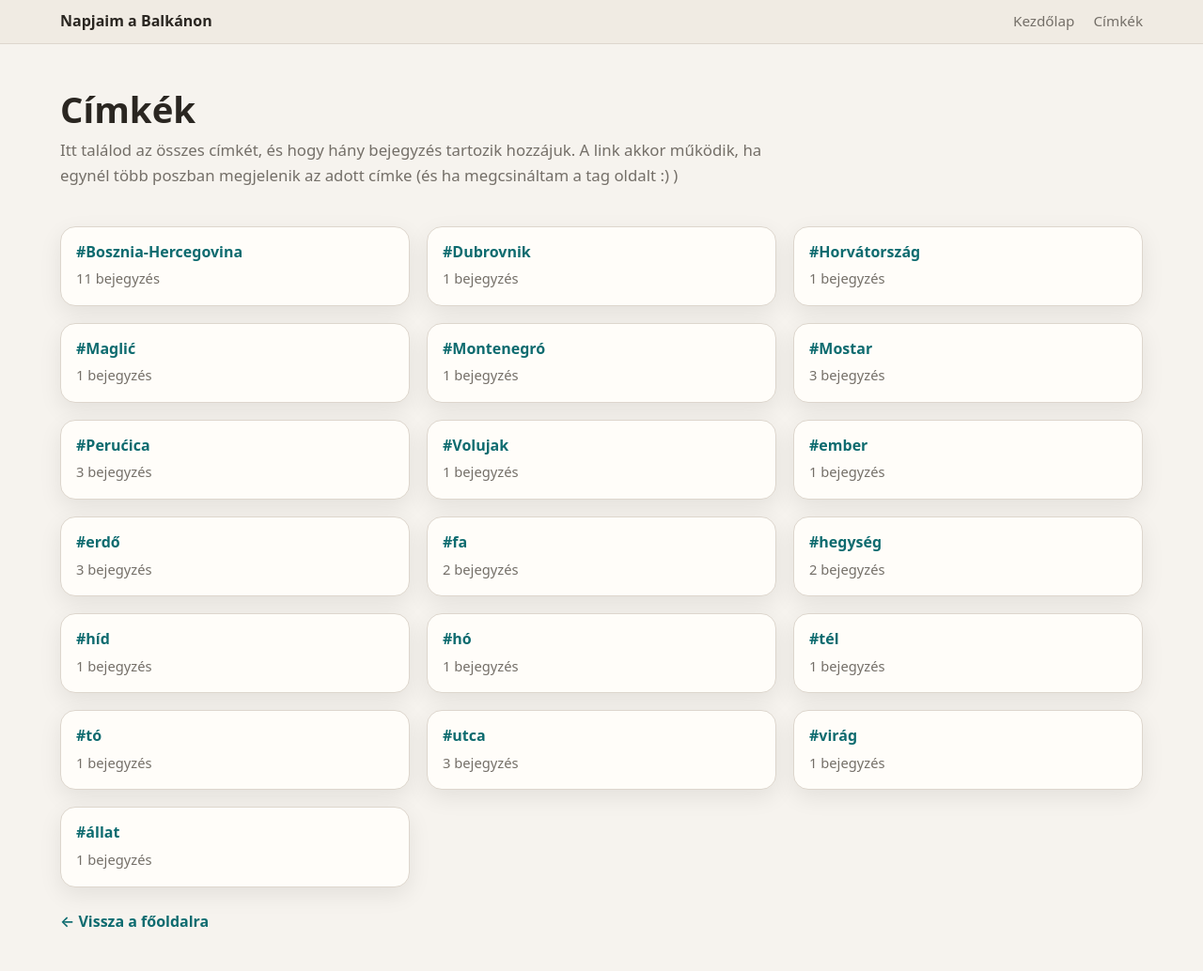
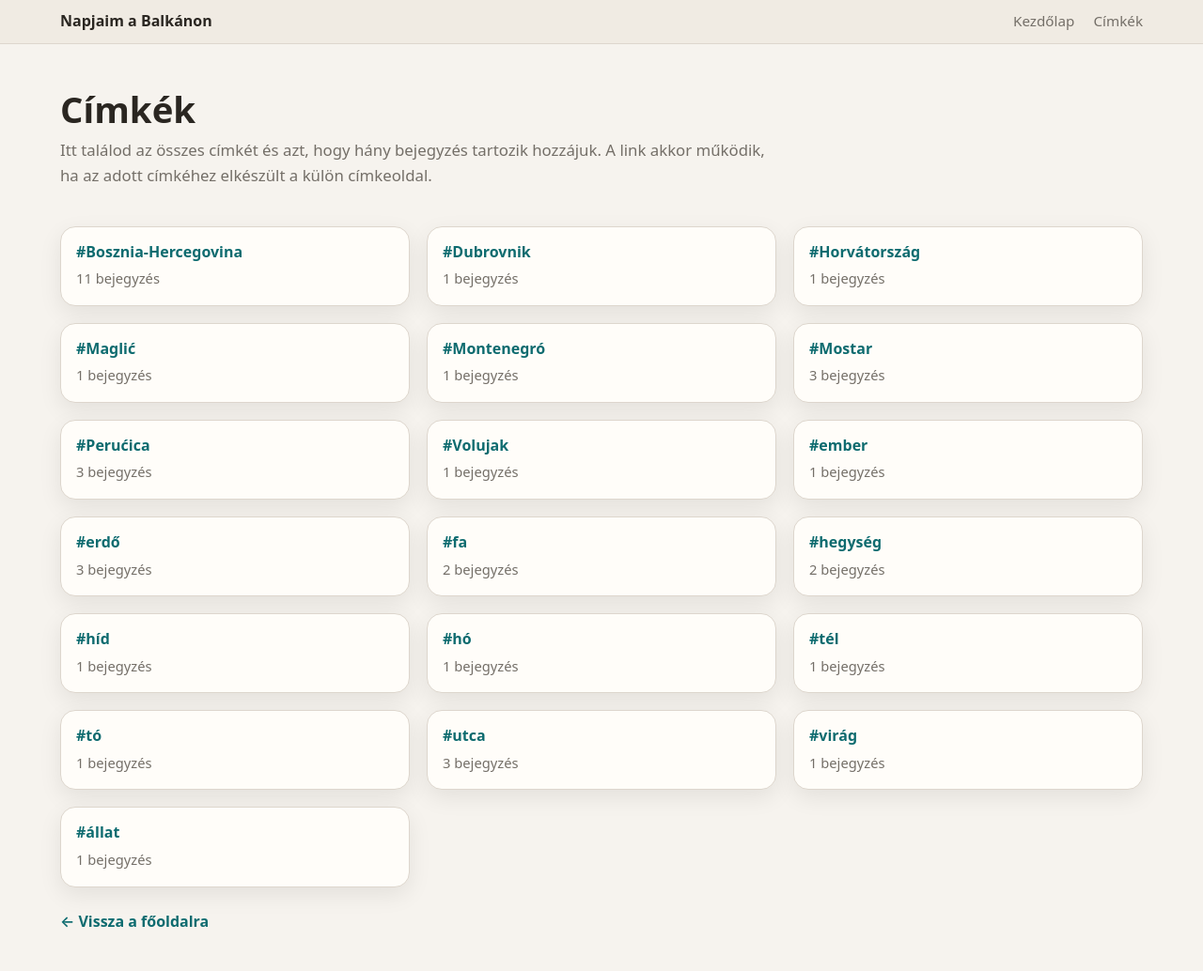
Before and after one commit to havassy/fotoblog, a Jekyll site: the page built from tags.md, in a window 1280 px wide. Shown: the whole page at 94% size. Built offline with Jekyll 4.4.1, drawn with Linux system fonts in a browser that asks for light colours.

Commit message:
Update tags.html

```diff
--- a/_layouts/tags.html
+++ b/_layouts/tags.html
@@ -1,9 +1,34 @@
 <!doctype html>
 <html lang="hu">
 <head>
+  {% assign sorted_tags = site.tags | sort %}
+
   <meta charset="utf-8">
   <meta name="viewport" content="width=device-width, initial-scale=1">
-  <title>{{ page.title }} – {{ site.title }}</title>
+
+  <title>{{ page.title | default: "Címkék" | escape }} – {{ site.title }}</title>
+
+  {% if page.description %}
+    <meta name="description" content="{{ page.description | escape }}">
+    <meta property="og:description" content="{{ page.description | escape }}">
+    <meta name="twitter:description" content="{{ page.description | escape }}">
+  {% else %}
+    <meta name="description" content="A fotóblog összes címkéje egy helyen – témák, tájak, városok és bejegyzésszámok.">
+    <meta property="og:description" content="A fotóblog összes címkéje egy helyen – témák, tájak, városok és bejegyzésszámok.">
+    <meta name="twitter:description" content="A fotóblog összes címkéje egy helyen – témák, tájak, városok és bejegyzésszámok.">
+  {% endif %}
+
+  <link rel="canonical" href="{{ page.url | absolute_url }}">
+
+  <meta property="og:title" content="{{ page.title | default: 'Címkék' | escape }} – {{ site.title | escape }}">
+  <meta property="og:type" content="website">
+  <meta property="og:url" content="{{ page.url | absolute_url }}">
+  <meta property="og:site_name" content="{{ site.title | escape }}">
+  <meta property="og:locale" content="hu_HU">
+
+  <meta name="twitter:card" content="summary">
+  <meta name="twitter:title" content="{{ page.title | default: 'Címkék' | escape }} – {{ site.title | escape }}">
+
   <style>
     :root{
       --bg:#f6f3ee;
@@ -179,14 +204,15 @@
 
   <div class="wrap">
     <header class="page-header">
-      <h1>{{ page.title }}</h1>
+      <h1>{{ page.title | default: "Címkék" }}</h1>
       <div class="intro">
-        <p>Itt találod az összes címkét, és hogy hány bejegyzés tartozik hozzájuk.
-          A link akkor működik, ha egynél több poszban megjelenik az adott címke (és ha megcsináltam a tag oldalt :) )</p>
+        {% if page.description %}
+          <p>{{ page.description }}</p>
+        {% else %}
+          <p>Itt találod az összes címkét és azt, hogy hány bejegyzés tartozik hozzájuk. A link akkor működik, ha az adott címkéhez elkészült a külön címkeoldal.</p>
+        {% endif %}
       </div>
     </header>
-
-    {% assign sorted_tags = site.tags | sort %}
 
     <section class="tags-grid" aria-label="Címkék listája">
       {% for tag_tuple in sorted_tags %}
@@ -194,12 +220,11 @@
         {% assign tag_posts = tag_tuple[1] %}
 
         {% unless tag_name == "hely" or tag_name == "ország" or tag_name == "település" or tag_name == "tájnév" %}
-      <a class="tag-card" href="{{ site.baseurl }}/tags/{{ tag_name | slugify: 'latin' }}/">
+        <a class="tag-card" href="{{ '/tags/' | append: tag_name | slugify: 'latin' | append: '/' | relative_url }}">
           <p class="tag-name">#{{ tag_name }}</p>
           <p class="tag-count">{{ tag_posts | size }} bejegyzés</p>
         </a>
         {% endunless %}
-
       {% endfor %}
     </section>
 
```
Lines whose indentation alone changed are shown as unchanged.
